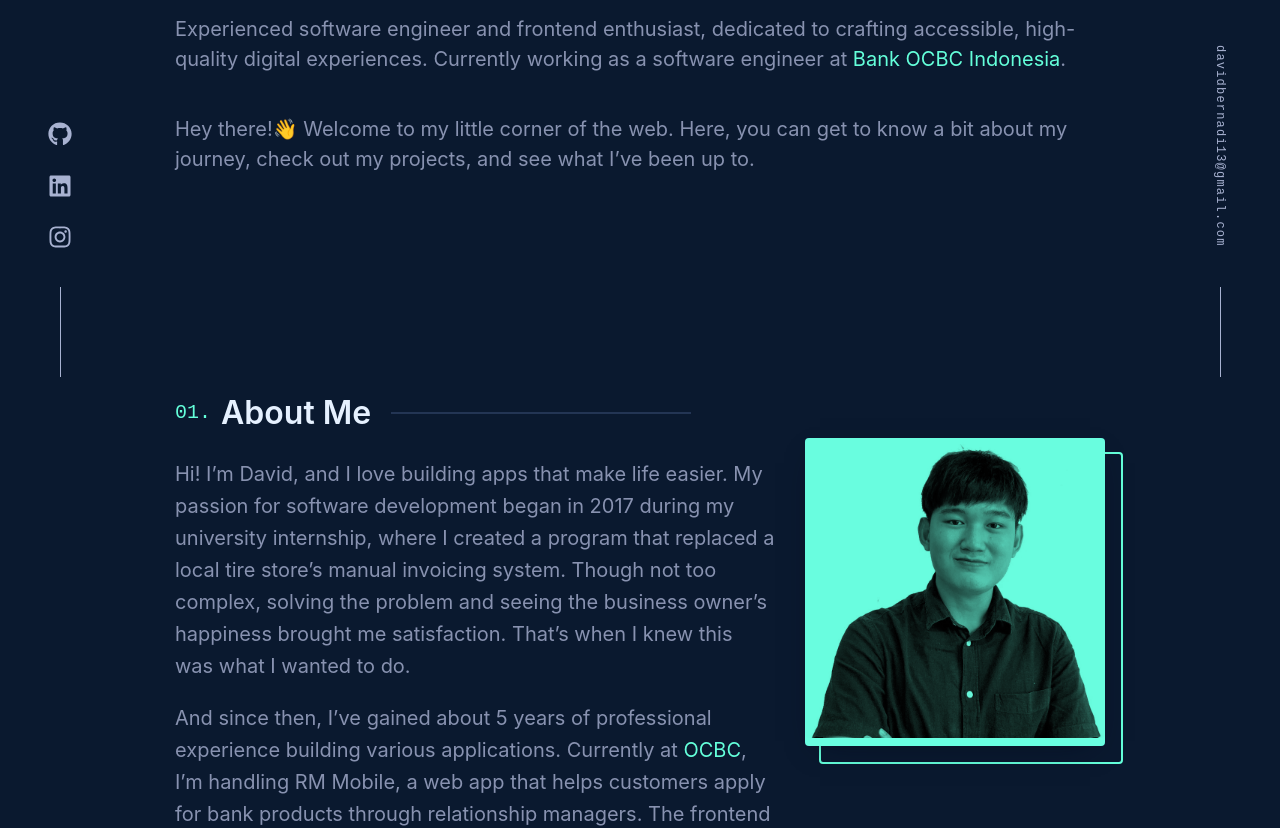
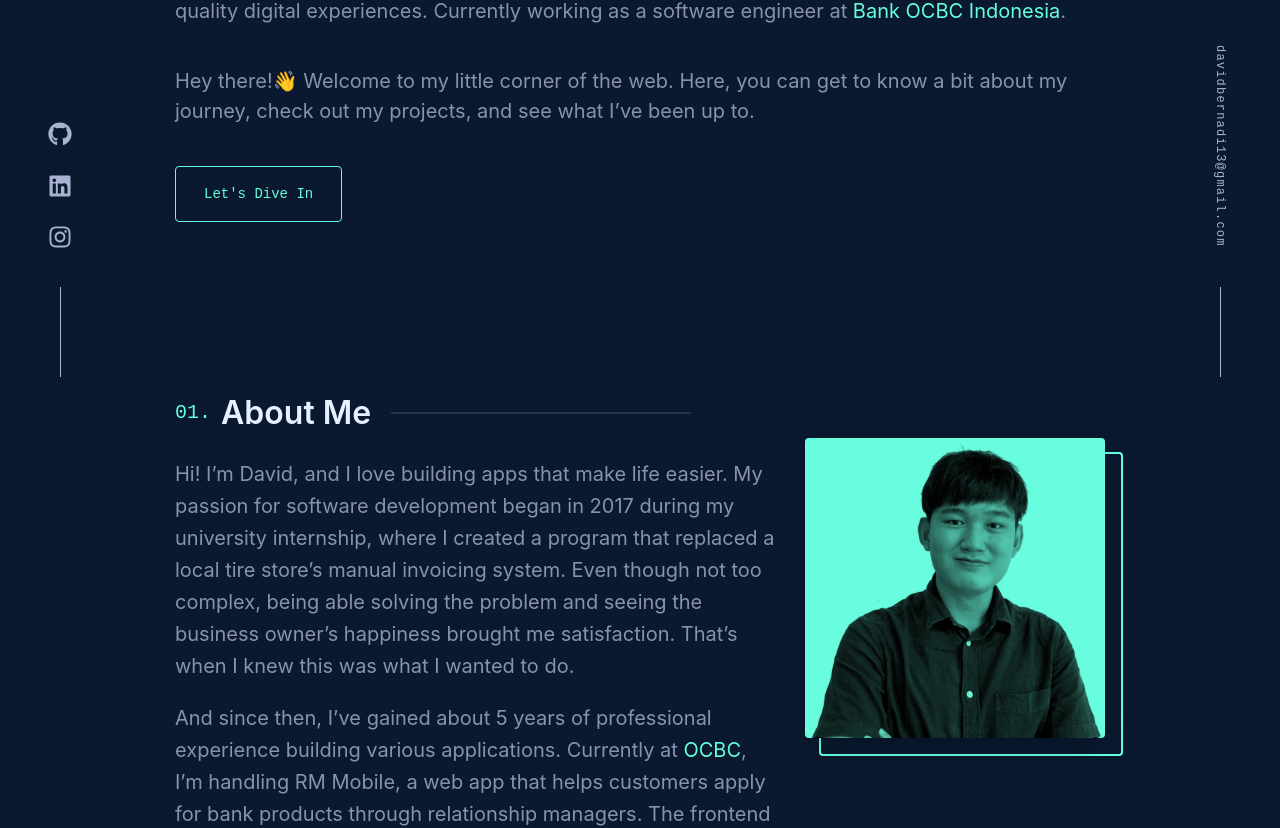
Before and after one commit to david1312/dav-webdev-personal, a Next.js app: page / in a window 1280 px wide. Shown: the part 423-1251 px from the top of the page. Built offline with nearby package versions, Linux system fonts and the light colour scheme.

Commit message:
wip todo add 3 screen orientation styling

```diff
--- a/src/components/About/About.styles.tsx
+++ b/src/components/About/About.styles.tsx
@@ -7,14 +7,10 @@ interface IntroStylesProps {
 
 export const AboutWrapper = styled.section<IntroStylesProps>`
   .inner {
-
-    display: grid;
+    display: ${({ isMobile }) => (isMobile ? "block" : "grid")};
     grid-template-columns: 4fr 2fr;
     grid-gap: 30px;
-
-    @media (max-width: 768px) {
-      display: block;
-    }
+  }
 `;
 
 export const LeftSection = styled.div<IntroStylesProps>`
@@ -36,14 +32,18 @@ export const LeftSection = styled.div<IntroStylesProps>`
 
 export const RightSection = styled.div<IntroStylesProps>`
   position: relative;
-  max-width: 300px;
-
+  width: ${({ isMobile }) => (isMobile ? "227.5px" : "300px")};
+  height: ${({ isMobile }) => (isMobile ? "227.5px" : "300px")};
   @media (max-width: 768px) {
     margin: 50px auto 0;
     width: 70%;
   }
 
   .wrapper {
+    width: ${({ isMobile }) => (isMobile ? "227.5px" : "300px")};
+    height: ${({ isMobile }) => (isMobile ? "227.5px" : "300px")};
+    font-size: ${({ isMobile }) =>
+      isMobile ? "var(--fz-md)" : "var(--fz-xl)"};
     box-shadow: 0 10px 30px -15px var(--navy-shadow);
     transition: var(--transition);
 
--- a/src/components/About/About.tsx
+++ b/src/components/About/About.tsx
@@ -22,9 +22,10 @@ const About: React.FC = () => {
             Hi! I’m David, and I love building apps that make life easier. My
             passion for software development began in 2017 during my university
             internship, where I created a program that replaced a local tire
-            store’s manual invoicing system. Though not too complex, solving the
-            problem and seeing the business owner’s happiness brought me
-            satisfaction. That’s when I knew this was what I wanted to do.
+            store’s manual invoicing system. Even though not too complex, being
+            able solving the problem and seeing the business owner’s happiness
+            brought me satisfaction. That’s when I knew this was what I wanted
+            to do.
           </p>
           <p>
             And since then, I’ve gained about 5 years of professional experience
--- a/src/components/Header/Header.tsx
+++ b/src/components/Header/Header.tsx
@@ -12,7 +12,7 @@ const Header: React.FC = () => {
   const [isScrollingDown, setIsScrollingDown] = useState(false);
   const [isScrolled, setIsScrolled] = useState(false);
   const { isMobile } = useIsMobileContext();
-  const handleSmoothScroll = useSmoothScroll();
+  const handleClickSectionLink = useSmoothScroll();
 
   useEffect(() => {
     let lastScrollTop = 0;
@@ -61,7 +61,7 @@ const Header: React.FC = () => {
               {navLinks.map((val, index) => {
                 return (
                   <li key={index}>
-                    <Link href={val.href} onClick={handleSmoothScroll}>
+                    <Link href={val.href} onClick={handleClickSectionLink}>
                       {val.name}
                     </Link>
                   </li>
--- a/src/components/Intro/Intro.styles.tsx
+++ b/src/components/Intro/Intro.styles.tsx
@@ -21,7 +21,7 @@ export const IntroWrapper = styled.section<IntroStylesProps>`
     font-size: ${({ isMobile }) =>
       isMobile ? "var(--fz-sm)" : "var(--fz-md)"};
     font-weight: 400;
-    ${({}) => fadeInUpAnimation(0.8)}; /* Fade-in with no delay */
+    ${({}) => fadeInUpAnimation(0.8)};
   }
 
   h1 {
@@ -29,7 +29,7 @@ export const IntroWrapper = styled.section<IntroStylesProps>`
     color: var(--lightest-slate);
     font-size: ${({ isMobile }) => (isMobile ? "var(--fz-heading)" : "72px")};
     font-family: var(--font-sans);
-    ${({}) => fadeInUpAnimation(1)}; /* Fade-in with 0.2s delay */
+    ${({}) => fadeInUpAnimation(1)};
 
     &.intro-desc {
       line-height: ${({ isMobile }) => (isMobile ? "1" : "0.9")};
@@ -42,6 +42,11 @@ export const IntroWrapper = styled.section<IntroStylesProps>`
     font-size: ${({ isMobile }) =>
       isMobile ? "var(--fz-md)" : "var(--fz-xl)"};
     color: var(--slate);
-    ${({}) => fadeInUpAnimation(1.2)}; /* Fade-in with 0.6s delay */
+    ${({}) => fadeInUpAnimation(1.2)};
+  }
+
+  button {
+    ${({}) => fadeInUpAnimation(1.4)};
+    margin: 20px 0;
   }
 `;
--- a/src/components/Intro/Intro.tsx
+++ b/src/components/Intro/Intro.tsx
@@ -2,9 +2,12 @@ import React from "react";
 import { IntroWrapper } from "./Intro.styles";
 import { useIsMobileContext } from "@/context/IsMobileContext";
 import Link from "next/link";
+import Button from "../Common/Button/Button";
+import useSmoothScroll from "@/hooks/useSmoothScroll";
 
 const Intro: React.FC = () => {
   const { isMobile } = useIsMobileContext();
+  const handleClickSectionLink = useSmoothScroll();
 
   return (
     <IntroWrapper isMobile={isMobile}>
@@ -29,6 +32,9 @@ const Intro: React.FC = () => {
         to know a bit about my journey, check out my projects, and see what I’ve
         been up to.
       </p>
+      <Link href={"#about"} onClick={handleClickSectionLink}>
+        <Button variant="big" label="Let's Dive In" />
+      </Link>
     </IntroWrapper>
   );
 };
--- a/src/hooks/useSmoothScroll.ts
+++ b/src/hooks/useSmoothScroll.ts
@@ -1,7 +1,7 @@
 import { useCallback } from "react";
 
 const useSmoothScroll = () => {
-  const handleSmoothScroll = useCallback(
+  const handleClickSectionLink = useCallback(
     (e: React.MouseEvent<HTMLAnchorElement, MouseEvent>) => {
       e.preventDefault();
       const targetId = e.currentTarget.getAttribute("href")!.slice(2);
@@ -17,7 +17,7 @@ const useSmoothScroll = () => {
     []
   );
 
-  return handleSmoothScroll;
+  return handleClickSectionLink;
 };
 
 export default useSmoothScroll;
--- a/src/utils/contants.ts
+++ b/src/utils/contants.ts
@@ -8,6 +8,7 @@ interface NavLink {
   name: string;
   href: string;
 }
+
 // use less than math to calculate
 export const breakpoints: { mobile: number; tablet: number; desktop: number } =
   {
@@ -60,3 +61,5 @@ export const navLinks: NavLink[] = [
     href: "#contact",
   },
 ];
+
+export const programmingSkills: string[] = ["asd", "as"];
```
Also changed, not shown: 1 other file (tests, documents, lock files or other folders).
